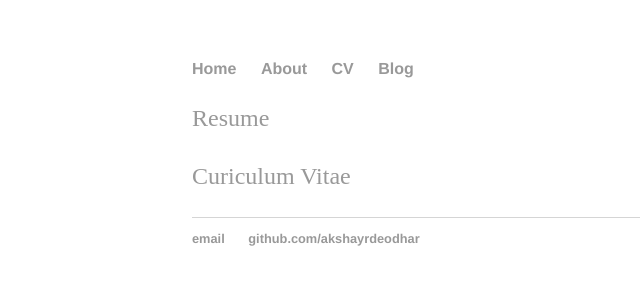
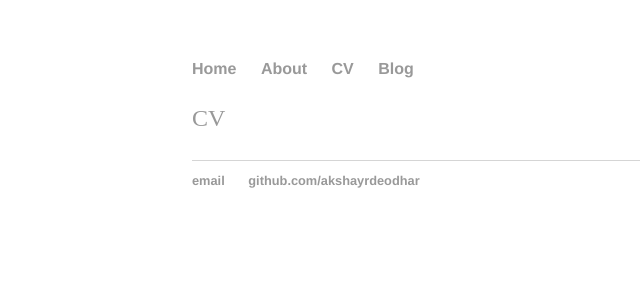
Before and after one commit to akshayrdeodhar/akshayrdeodhar.github.io, a Jekyll site: the page built from cv/index.md, in a window 1280 px wide. Shown: the top 300 px of the page, without its empty margins (0-640 px from the left). Built offline with Jekyll 4.4.1, drawn with Linux system fonts in a browser that asks for light colours; our own code applies the rules of GitHub Pages for plain Markdown files.

Commit message:
shifted resume to drive

```diff
--- a/cv/index.md
+++ b/cv/index.md
@@ -1,3 +1 @@
-[Resume](https://akshayrdeodhar.github.io/cv/resume.pdf)
-
-[Curiculum Vitae](https://akshayrdeodhar.github.io/cv/akshay_cv.pdf)
+[CV](https://drive.google.com/file/d/1yDz7aK4OTuHpNQRspB9AbdLq5_GTPS3t/view?usp=sharing)
```
